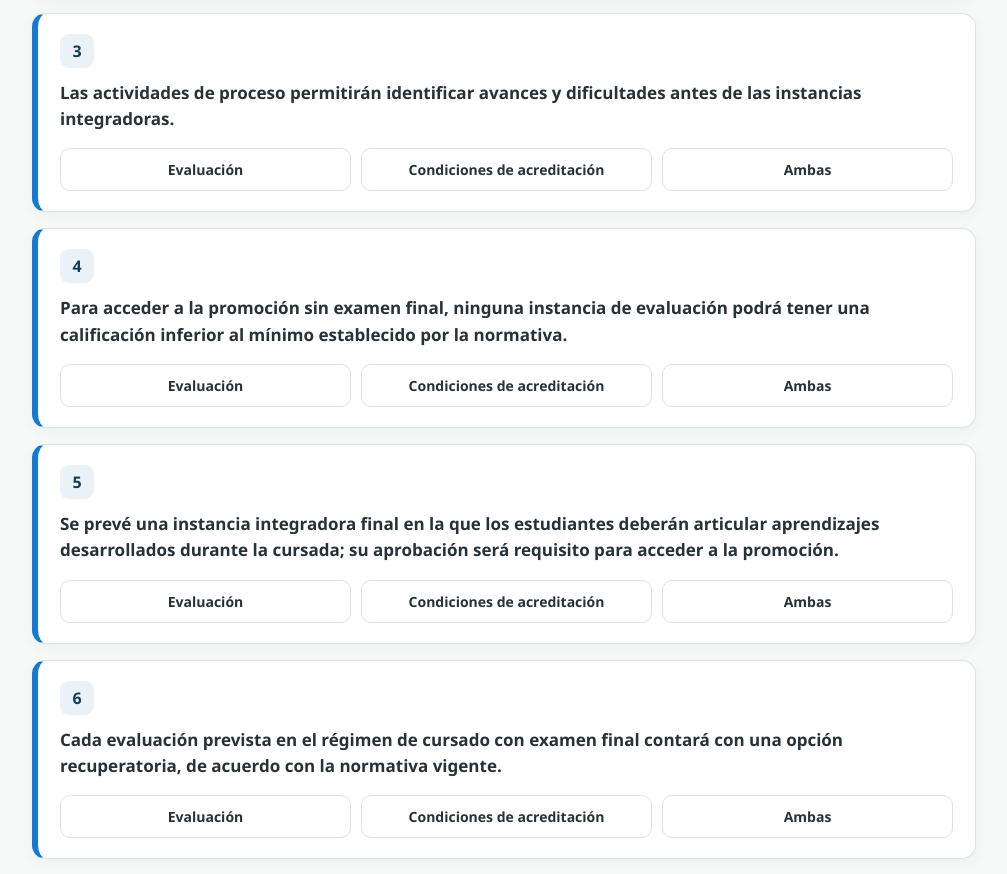
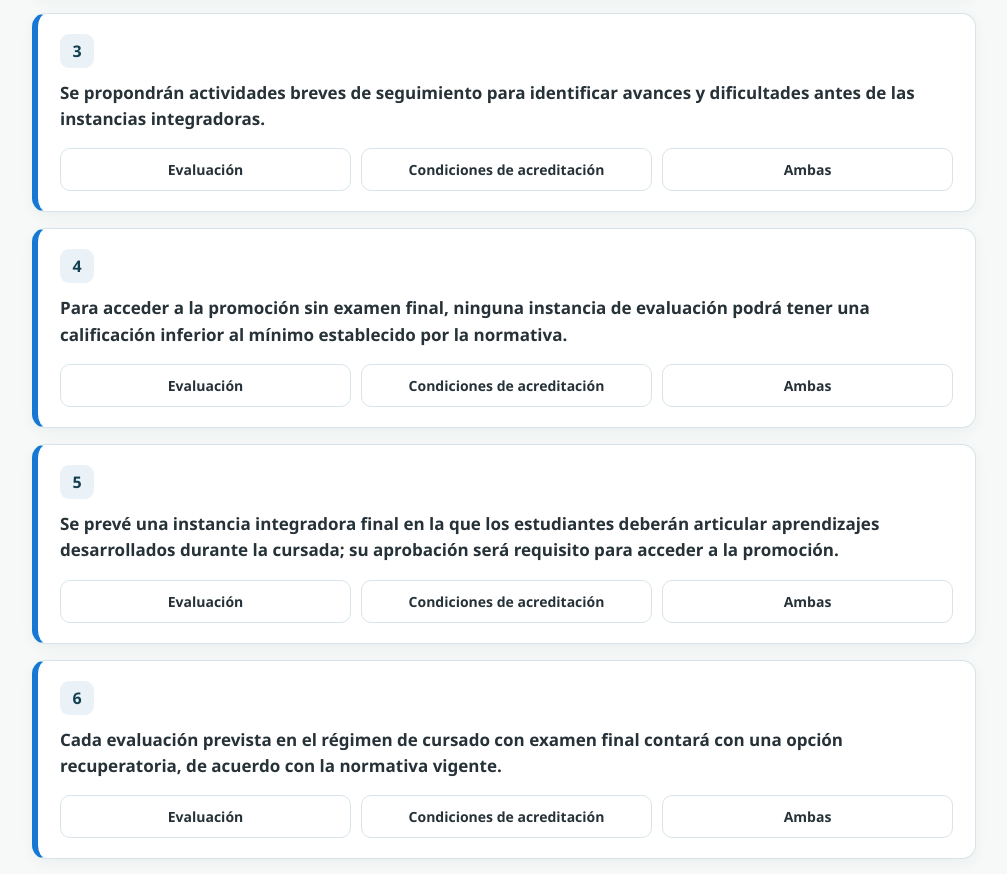
Before and after one commit to Janiroldan/matematica-interactiva, a plain HTML site: page trayecto/actividades/evaluacion-acreditacion/index.html in a window 1280 px wide. Shown: the part 842-1716 px from the top of the page, without its empty margins (136-1143 px from the left). Drawn offline with Linux system fonts and the light colour scheme.

Commit message:
Update index.html

```diff
--- a/trayecto/actividades/evaluacion-acreditacion/index.html
+++ b/trayecto/actividades/evaluacion-acreditacion/index.html
@@ -290,11 +290,11 @@ const items = [
     answer:"Condiciones de acreditación",
     feedback:"La frase establece requisitos que deben cumplirse para alcanzar una condición académica: la regularidad."
   },
-  {
-    text:"Las actividades de proceso permitirán identificar avances y dificultades antes de las instancias integradoras.",
-    answer:"Evaluación",
-    feedback:"Aquí la función principal es obtener información durante el proceso para reconocer cómo avanzan los aprendizajes."
-  },
+ {
+  text:"Se propondrán actividades breves de seguimiento para identificar avances y dificultades antes de las instancias integradoras.",
+  answer:"Evaluación",
+  feedback:"Aquí la función principal es obtener información durante el proceso para reconocer avances, dificultades y orientar el aprendizaje."
+},
   {
     text:"Para acceder a la promoción sin examen final, ninguna instancia de evaluación podrá tener una calificación inferior al mínimo establecido por la normativa.",
     answer:"Condiciones de acreditación",
```
